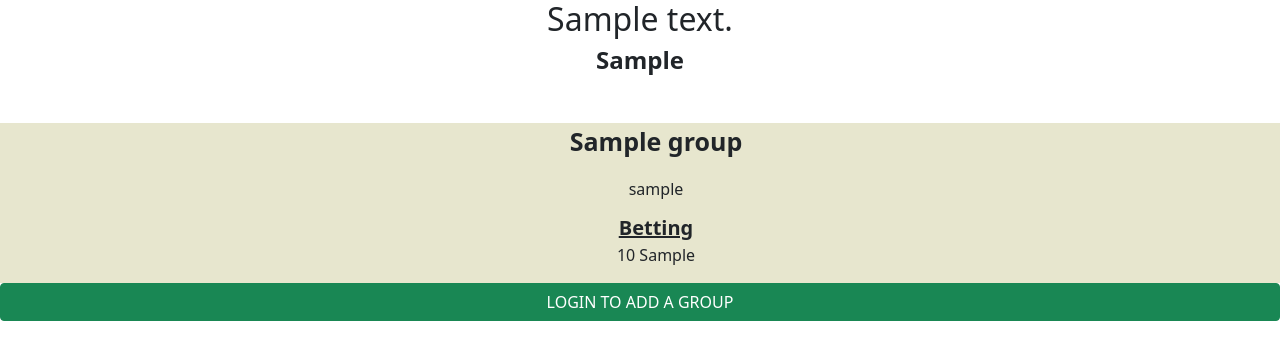
After one commit to ScavBob/MoneyTalks, a Django app: page /event/1/ in a window 1280 px wide. The commit adds this page. Shown: the top 360 px of the page. Run offline with Django 3.2, Linux system fonts and the light colour scheme; tables that the repository leaves empty hold one stand-in row (values such as "Sample post").

Commit message:
Added the functionality of adding events, adding groups to events and made the events and the bets that followed them expirable. Also made the templates all extend a base.html for extensibility sake.

```diff
--- a/Betting/urls.py
+++ b/Betting/urls.py
@@ -4,5 +4,5 @@ from . import views
 
 urlpatterns = [
     path('', views.EventView.as_view(), name='index'),
-    path('signup/', views.EventView.as_view(), name='sign-up')
+    path('signup/', views.EventView.as_view(), name='sign_up'),
 ]
--- a/Betting/views.py
+++ b/Betting/views.py
@@ -1,19 +1,124 @@
-from django.http import HttpResponse
+from django.contrib.auth.mixins import LoginRequiredMixin
+from django.http import HttpResponse, HttpResponseRedirect
 from django.shortcuts import render
 from django.template import loader
 from django.views.generic import TemplateView
 from .models import Bet, Group, User, Event
+from Core.forms import EventCreationForm, GroupCreationForm
 
 
 # Create your views here.
-class EventView(TemplateView):
-    template_name = "Betting/main_menu.html"
+class ActiveEventView(TemplateView):
+    template_name = "Betting/Event/events.html"
 
     def get(self, request):
         event_list = Event.objects.all()
-        group_list = Group.objects.all()
+        group_list = Group.objects.filter()
+        form = EventCreationForm()
         context = {
-            'event_list'    : event_list,
-            'group_list'    : group_list,
+            'event_list': event_list,
+            'group_list': group_list,
+            'form': form,
+            'var_active': True,
         }
         return render(request, self.template_name, context)
+
+
+class InactiveEventView(TemplateView):
+    template_name = "Betting/inactive_events.html"
+
+    def get(self, request):
+        event_list = Event.objects.all()
+        group_list = Group.objects.filter()
+        form = EventCreationForm()
+        context = {
+            'event_list': event_list,
+            'group_list': group_list,
+            'form': form,
+            'var_active' : False,
+        }
+        return render(request, self.template_name, context)
+
+
+class CreateEvent(LoginRequiredMixin, TemplateView):
+
+    def post(self, request):
+        form = EventCreationForm(request.POST)
+        if form.is_valid():
+            event = form.save(commit=False)
+            event.creator = request.user
+            event.save()
+            return HttpResponseRedirect('/event/' + str(event.id))
+        else:
+            return render(request, "Core/error.html", {'form': form})
+
+
+class CreateGroup(LoginRequiredMixin, TemplateView):
+
+    def post(self, request, event_id):
+        form = GroupCreationForm(request.POST)
+        if form.is_valid():
+            group = form.save(commit=False)
+            group.event_id = Event.objects.get(pk=event_id)
+            group.save()
+            group.refresh_from_db()
+            group.member.add(request.user)
+            group.save()
+            return HttpResponseRedirect("/event/" + str(event_id))
+        else:
+            return render(request, "Core/error.html", {'form': form})
+
+
+class EventDetailsView(TemplateView):
+    template_name = "Betting/Event/details.html"
+
+    def get(self, request, id):
+        event = Event.objects.get(pk=id)
+        group_list = Group.objects.filter(event_id=id)
+        form = GroupCreationForm()
+        already_in_group = False
+        if request.user.id is None:
+            already_in_group = True
+
+        for group in group_list:
+            if request.user in group.member.all():
+                already_in_group = True
+                break
+
+        context = {
+            'event': event,
+            'group_list': group_list,
+            'form': form,
+            'already_in_group': already_in_group,
+        }
+        return render(request, self.template_name, context)
+
+
+class JoinGroup(TemplateView):
+
+    def post(self, request, group_id):
+        group = Group.objects.get(pk=group_id)
+        group.member.add(request.user)
+        return HttpResponseRedirect("/event/" + str(group.event_id.id))
+
+
+class LeaveGroup(TemplateView):
+
+    def post(self, request, group_id):
+        group = Group.objects.get(pk=group_id)
+        if group.member.count() == 1:
+            group.delete()
+        else:
+            group.member.remove(request.user)
+        return HttpResponseRedirect("/event/" + str(group.event_id.id))
+
+
+class BetView(TemplateView):
+    template_name = "Betting/bet.html"
+
+    def get(self, request, bet_id):
+        bet = Bet.objects.get(pk = bet_id)
+        context={
+            "bet":bet,
+        }
+        return render(request, self.template_name, context)
--- a/Core/forms.py
+++ b/Core/forms.py
@@ -1,7 +1,8 @@
 from django.contrib.auth.forms import UserCreationForm, AuthenticationForm
 from django.contrib.auth.models import User
+from Betting.models import Event, Group
 from django import forms
-from django.forms import ModelForm
+from django.forms import ModelForm, DateTimeField, DateTimeInput
 
 
 class SignUpForm(UserCreationForm):
@@ -11,3 +12,25 @@ class SignUpForm(UserCreationForm):
     class Meta:
         model = User
         fields = ('username', 'name', 'surname', 'password1', 'password2',)
+
+
+class DateInput(forms.DateInput):
+    input_type = 'date'
+
+
+class TimeInput(forms.TimeInput):
+    input_type = 'time'
+
+
+class EventCreationForm(forms.ModelForm):
+    class Meta:
+        model = Event
+        fields = ('description', 'event_date', 'event_time', 'event_type')
+        widgets = {'event_date': DateInput(),
+                   'event_time': TimeInput()}
+
+
+class GroupCreationForm(forms.ModelForm):
+    class Meta:
+        model = Group
+        fields = ('group_name', 'group_bet_amount', 'group_bet')
--- a/Core/views.py
+++ b/Core/views.py
@@ -13,10 +13,8 @@ class SignUpView(TemplateView):
     def post(self, request):
         form = SignUpForm(request.POST)
         if form.is_valid():
-            print("Hello")
             user = form.save()
             user.refresh_from_db()
-            print(user)
             user.profile.name = form.cleaned_data.get("name")
             user.profile.surname = form.cleaned_data.get("surname")
             user.save()
@@ -37,6 +35,5 @@ class UserProfileView(LoginRequiredMixin, TemplateView):
     template_name = "Core/User/user.html"
 
     def get(self, request):
-        print(request.user.id)
         profile = request.user.profile
         return render(request, self.template_name, {'profile': profile})
--- a/MoneyTalks/settings.py
+++ b/MoneyTalks/settings.py
@@ -108,7 +108,7 @@ AUTH_PASSWORD_VALIDATORS = [
 
 LANGUAGE_CODE = 'en-us'
 
-TIME_ZONE = 'UTC'
+TIME_ZONE = 'Asia/Istanbul'
 
 USE_I18N = True
 
--- a/MoneyTalks/urls.py
+++ b/MoneyTalks/urls.py
@@ -22,9 +22,17 @@ import Core.views
 
 urlpatterns = [
     path('admin/', admin.site.urls),
-    path('', Betting.views.EventView.as_view(), name="events"),
+    path('', Betting.views.ActiveEventView.as_view(), name="events"),
+    path('previousEvents/', Betting.views.InactiveEventView.as_view(), name="previous_events"),
     path('signup/', Core.views.SignUpView.as_view(), name="signup"),
     path('profile/', Core.views.UserProfileView.as_view(), name="profile"),
     path('login/', LoginView.as_view(template_name="Core/login.html"), name='login'),
     path('logout/', LogoutView.as_view(), name="logout"),
+    path('addEvent/', Betting.views.CreateEvent.as_view(), name="create_event"),
+    path('event/<int:id>/', Betting.views.EventDetailsView.as_view(), name="event_details"),
+    path('addGroup/<int:event_id>', Betting.views.CreateGroup.as_view(), name="create_group"),
+    path('event/join/<int:group_id>', Betting.views.JoinGroup.as_view(), name='join_group'),
+    path('event/leave/<int:group_id>', Betting.views.LeaveGroup.as_view(), name='join_group'),
+    path('bet/<int:bet_id>', Betting.views.BetView.as_view(), name="bet"),
+
 ]
--- /dev/null
+++ b/templates/Betting/Event/details.html
@@ -0,0 +1,61 @@
+{% extends "base.html" %}
+{% block content %}
+    <h2 style="text-align: center;">{{ event.description }}</h2>
+    <h4 style="text-align: center;"><strong>{{ event.event_type }}</strong></h4>
+    {% if group_list %}
+        <p><br></p>
+        <div class="row">
+		    {% for group in group_list %}
+		    	<div class="col" style="margin:auto;background-color:#e7e6ce;text-align:center;" >
+		    		<ul style="list-style-type:none;">
+		    			<p style="position:relative;font-size:25px"><strong>{{group.group_name}}</strong></p>
+                    {% if not already_in_group %}
+                        <form action="/event/join/{{ group.id }}" method="post">
+                            {% csrf_token %}
+                            <button type="submit" class="btn btn-outline-primary">JOIN GROUP</button>
+                        </form>
+                    {% elif user in group.member.all  %}
+                        <form action="/event/leave/{{ group.id }}" method="post">
+                            {% csrf_token %}
+                            <button type="submit" class="btn btn-outline-danger">LEAVE GROUP</button>
+                        </form>
+                    {% endif %}
+		    		{% for person in group.member.all %}
+		    			<li style="margin:1%;">{{person.username}}</li>
+		    		{%endfor%}
+		    		<!--<li style="margin:2%;"><button type="button" class="btn btn-success" style="float:center;">Join {{group.group_name}}</button></li>-->
+		    		<li style="font-size:20px;"><strong><u>Betting</u></strong></li>
+		    		<li>{{group.group_bet_amount}} {{group.group_bet}}</li>
+		    		</ul>
+		    	</div>
+		    {%endfor%}
+        </div>
+    {% endif %}
+    {% if not already_in_group %}
+        <button type="button" class="btn btn-success" data-bs-toggle="modal" data-bs-target="#denemeModal" style="width:100%">ADD A GROUP</button>
+        <div class="modal fade" id="denemeModal" tabindex="-1" aria-labelledby="exampleModalLabel" aria-hidden="true">
+            <div class="modal-dialog">
+                <div class="modal-content">
+                    <div class="modal-header">
+                        <h5 class="modal-title" id="exampleModalLabel">New Group</h5>
+                        <button type="button" class="btn-close" data-bs-dismiss="modal" aria-label="Close"></button>
+                    </div>
+                    <div class="modal-body">
+                      <form action="/addGroup/{{ event.id }}" method="post">
+                        {% csrf_token %}
+                        {{ form.as_p }}
+                        <button type="submit" class="btn btn-primary">Add Group</button>
+                      </form>
+                    </div>
+                    <div class="modal-footer">
+                      <button type="button" class="btn btn-secondary" data-bs-dismiss="modal">Nevermind</button>
+                    </div>
+                </div>
+            </div>
+        </div>
+    {% elif not user.id%}
+        <form action="/login/" method="get">
+            <button type="submit" class="btn btn-success" style="width:100%">LOGIN TO ADD A GROUP</button>
+        </form>
+    {% endif %}
+{% endblock %}
--- /dev/null
+++ b/templates/Betting/bet.html
@@ -0,0 +1,3 @@
+{% block content %}
+    {{ bet.active }}
+{% endblock %}
--- a/templates/Core/User/user.html
+++ b/templates/Core/User/user.html
@@ -1,4 +1,4 @@
 {% extends "base.html" %}
     {% block content %}
-        <p>{{ profile.name }} {{ profile.surname }}</p>
+        <p>{{ profile }}</p>
     {% endblock %}
--- a/templates/base.html
+++ b/templates/base.html
@@ -7,6 +7,7 @@
 
 </head>
 <body>
+    <script src="https://cdn.jsdelivr.net/npm/bootstrap@5.0.1/dist/js/bootstrap.bundle.min.js" integrity="sha384-gtEjrD/SeCtmISkJkNUaaKMoLD0//ElJ19smozuHV6z3Iehds+3Ulb9Bn9Plx0x4" crossorigin="anonymous"></script>
 
     {% block content %}
     {% endblock content %}
```
Also changed, not shown: Betting/models.py (+47 -16 lines), templates/Betting/Event/events.html (added, +63 -0 lines), templates/Betting/Event/inactive_events.html (added, +10 -0 lines), templates/Betting/main_menu.html (deleted, +0 -36 lines).
